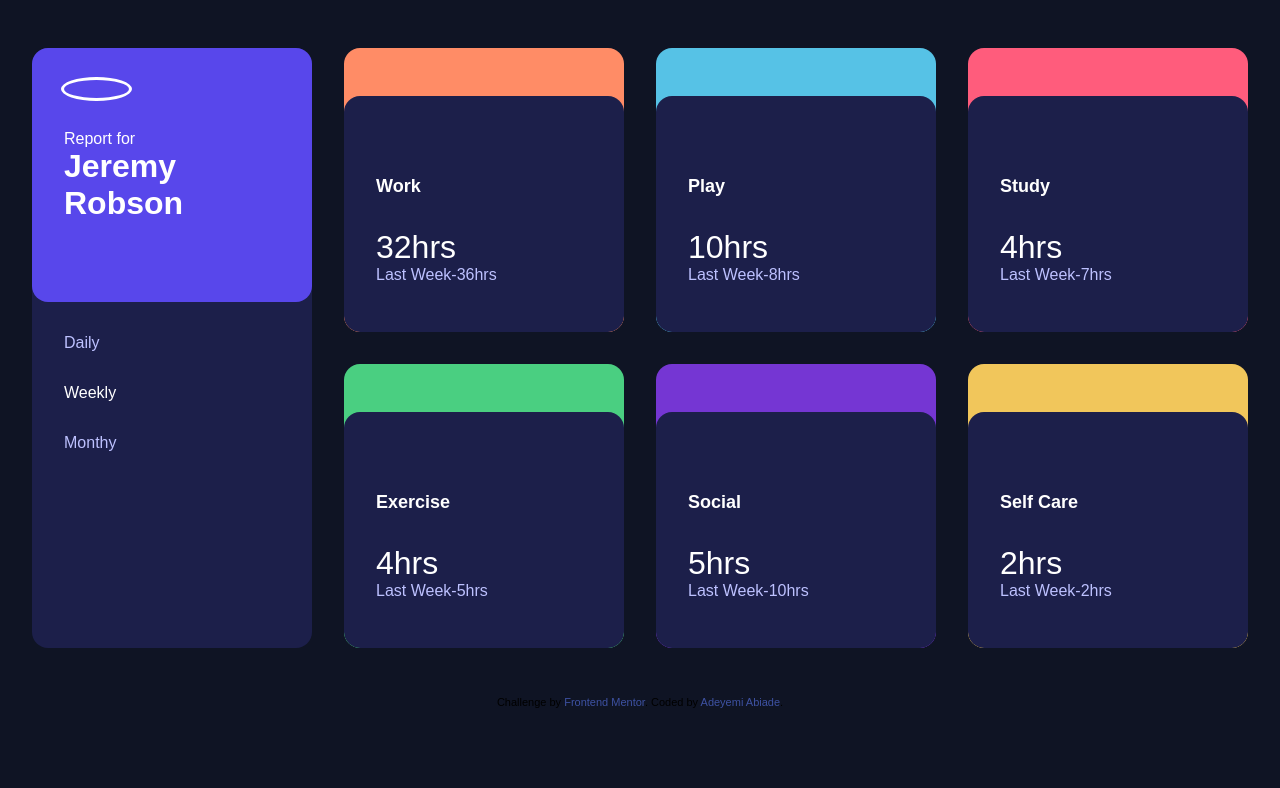
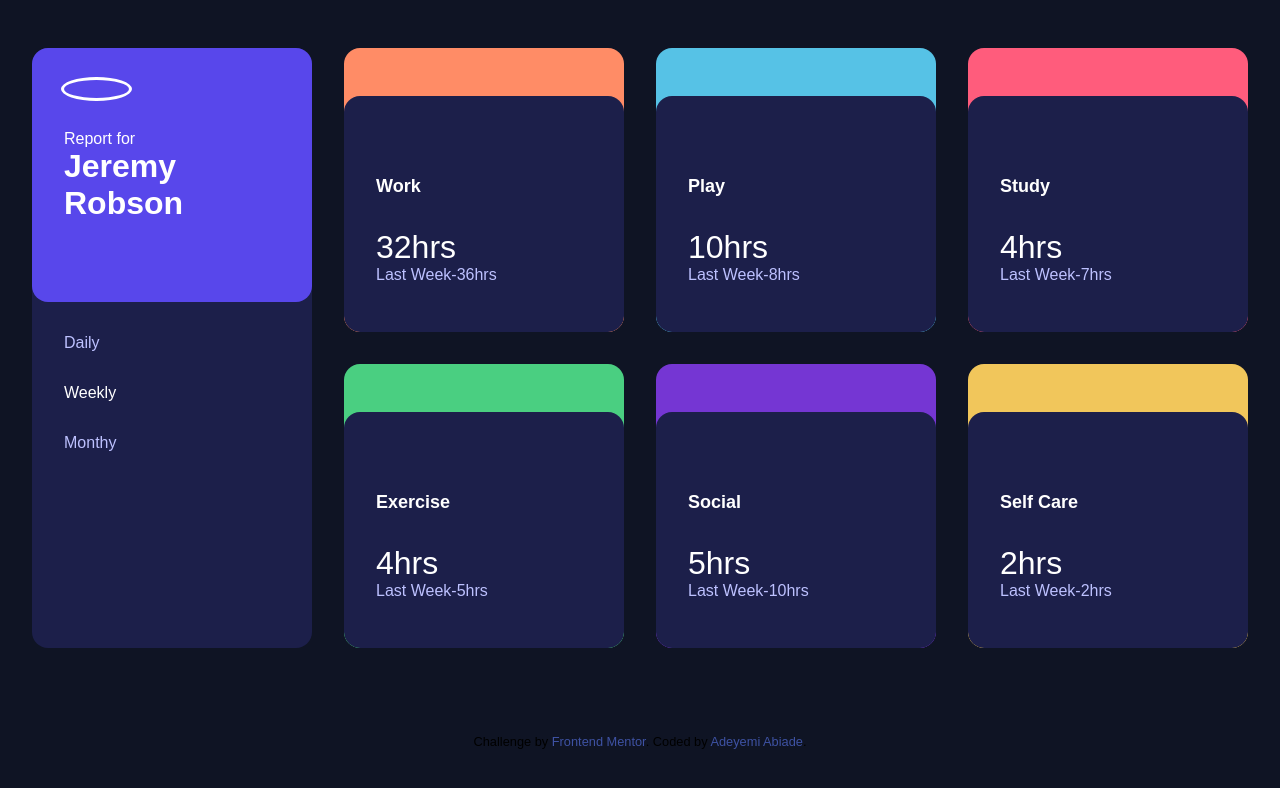
Before and after one commit to Adeyemi-Abiade/time-tracking-dashboard, a plain HTML site: page index.html in a window 1280 px wide. Drawn offline with Linux system fonts and the light colour scheme.

Commit message:
Added margin top to attribution

```diff
--- a/index.css
+++ b/index.css
@@ -158,7 +158,7 @@ profile-text h2{
 
 
 /* attribution styles */
-.attribution { font-size: 11px; text-align: center; }
+.attribution { font-size: 0.8em; text-align: center; margin-top: 3em; }
 .attribution a { color: hsl(228, 45%, 44%); }
 
 
```
